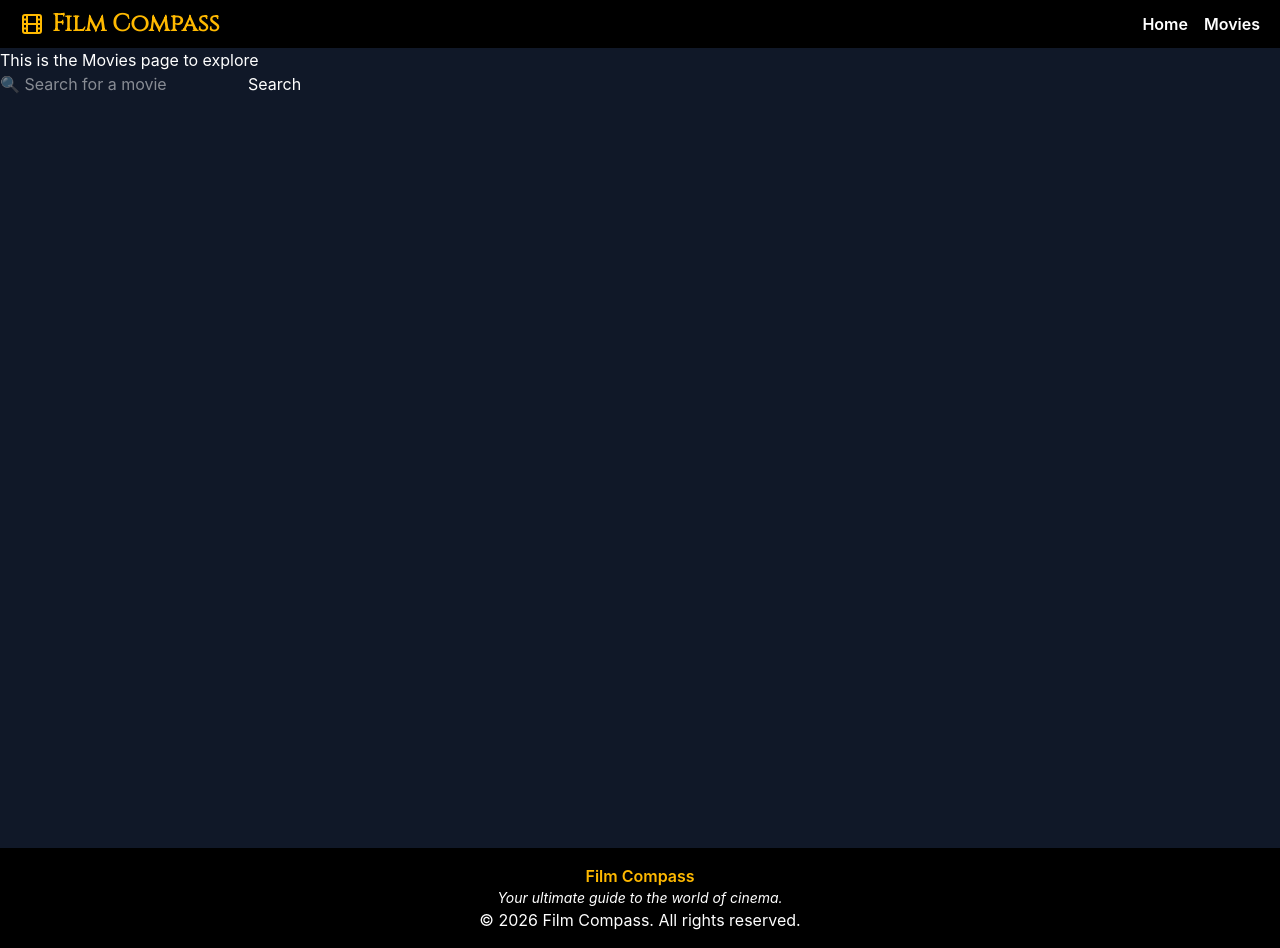
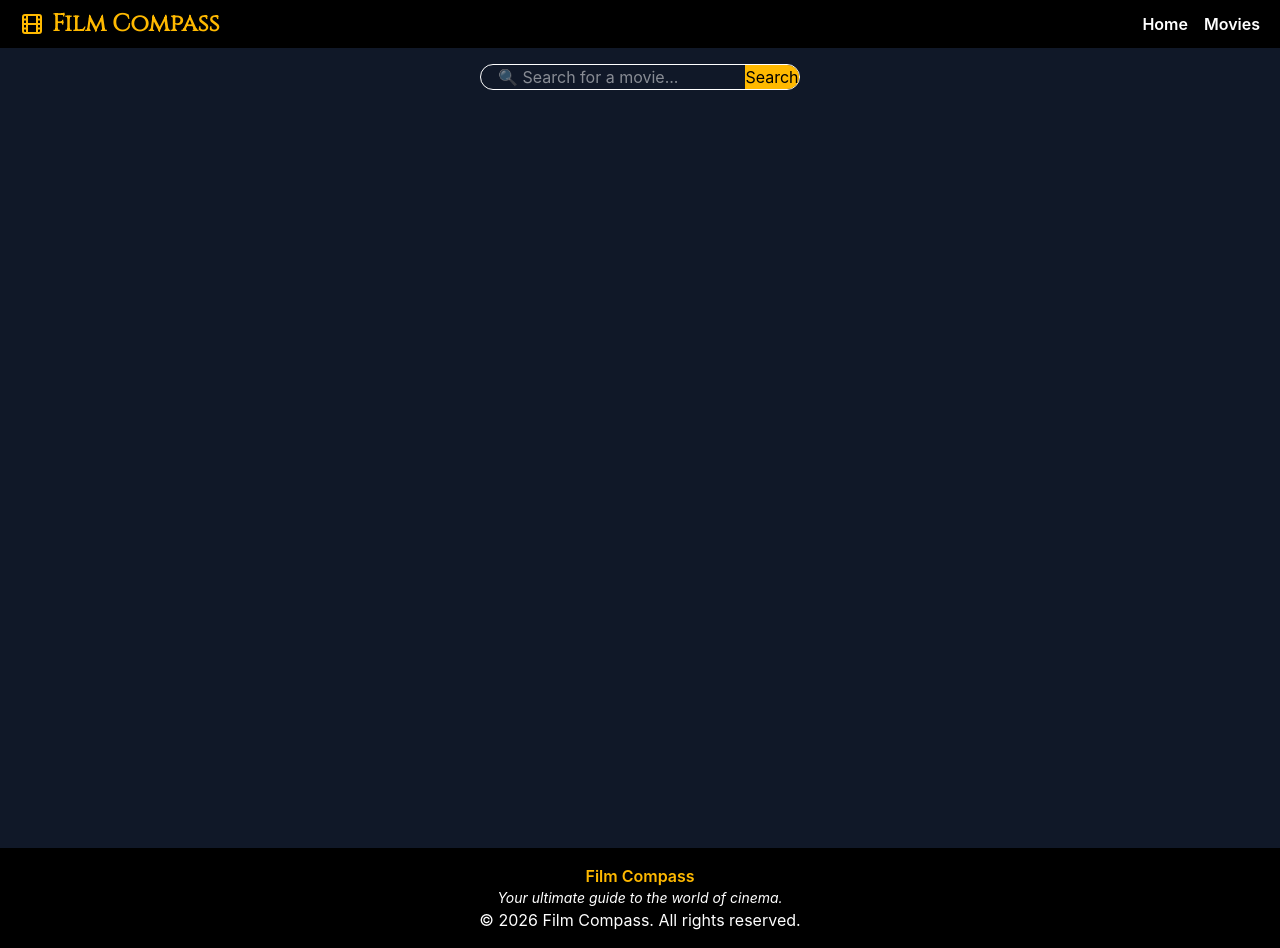
Before and after one commit to Saidul-1/Film-Compass, a React (Vite) app: page /movies in a window 1280 px wide. Built offline with nearby package versions, Linux system fonts and the light colour scheme.

Commit message:
Card view Movie List implemented with search feature

```diff
--- /dev/null
+++ b/src/component/Card.jsx
@@ -0,0 +1,18 @@
+import { Calendar, Star} from "lucide-react";
+
+export default function Card({movie}) {
+
+    return <div className="bg-gray-600 w-50 h-80 flex-col rounded-xl shadow-lg">
+        <div className="w-full h-[70%] transform-fill flex overflow-hidden">
+            <img className="w-full h-auto" src = {movie.image}/>
+        </div>
+        <div className="h-1/2 flex-col justify-center items-center font-stretch-50%">
+            <p className="font-semibold text-center">{movie.name}</p>
+            <div className="flex justify-around">
+                <div className="flex justify-center items-center gap-1"><Star/><p>{movie.rating}</p></div>
+                <div className="flex justify-center items-center gap-1"><Calendar/><p>{movie.premiered}</p></div>
+            </div>
+            <button className="mx-auto my-1 flex relative bg-amber-400 text-black font py-0.5 px-4 rounded-2xl hover:bg-amber-500 hover:font-semibold whitespace-nowrap">See details</button>
+        </div>
+    </div>
+}
--- a/src/pages/Movies.jsx
+++ b/src/pages/Movies.jsx
@@ -1,5 +1,6 @@
 import {useState} from 'react'
 import getMovies from '../services/getMovies';
+import Card from './../component/Card';
 
 export default function Movies() {
     const [query, setQuery] = useState("");
@@ -22,14 +23,17 @@ export default function Movies() {
     });
 
     return <div className="min-h-screen bg-gray-900 text-white">
-        This is the Movies page to explore
-        <form onSubmit={handleSubmit}>
-            <input placeholder="🔍 Search for a movie" onChange={((q)=>{setQuery(q.target.value)})}></input>
-            <button type="submit">Search</button>
-            {error && <p className='text-red-500'>{error}</p>}
-        </form>
+        <div className='pt-4 flex-y items-center justify-center'>
+            <form className='overflow-hidden flex mx-auto w-80 mb-0.5 border-white border rounded-2xl' onSubmit={handleSubmit}>
+                <input className=' px-2' placeholder="  🔍 Search for a movie..." onChange={((q)=>{setQuery(q.target.value)})}></input>
+                <button className=' bg-amber-400 hover:bg-amber-500 text-black w-2xl' type="submit">Search</button>
+            </form>
+            {error && <p className='text-center text-red-500'>{error}</p>}
+        </div>
         <div className='grid grid-cols-1 sm:grid-cols-2 md:grid-cols-4 gap-6 p-4'>
-
+        {
+            movieList.map((movie) => (<Card movie={movie}/>))
+        }
         </div>
     </div>
 }
--- a/src/services/getMovies.js
+++ b/src/services/getMovies.js
@@ -6,12 +6,12 @@ export default async function (query) {
         const res_json = await response.json();
 
         if(!res_json) throw new Error("Error fetching movie");
-        // console.log(res_json);
+        console.log(res_json);
         return res_json.map(x => ({
                 name: x.show.name,
-                image: x.show.image.medium,
+                image: x.show.image?.medium,
                 rating: x.show.rating.average,
-                premiered: x.show.premiered.slice(0, 4),
+                premiered: x.show.premiered?.slice(0, 4),
                 language: x.show.language,
                 genres: x.show.genres.join(', '),
                 summary: x.show.summary
```
Also changed, not shown: src/layouts/MainLayout.jsx (+1 -6 lines), src/Card.jsx/Card.jsx (deleted).
